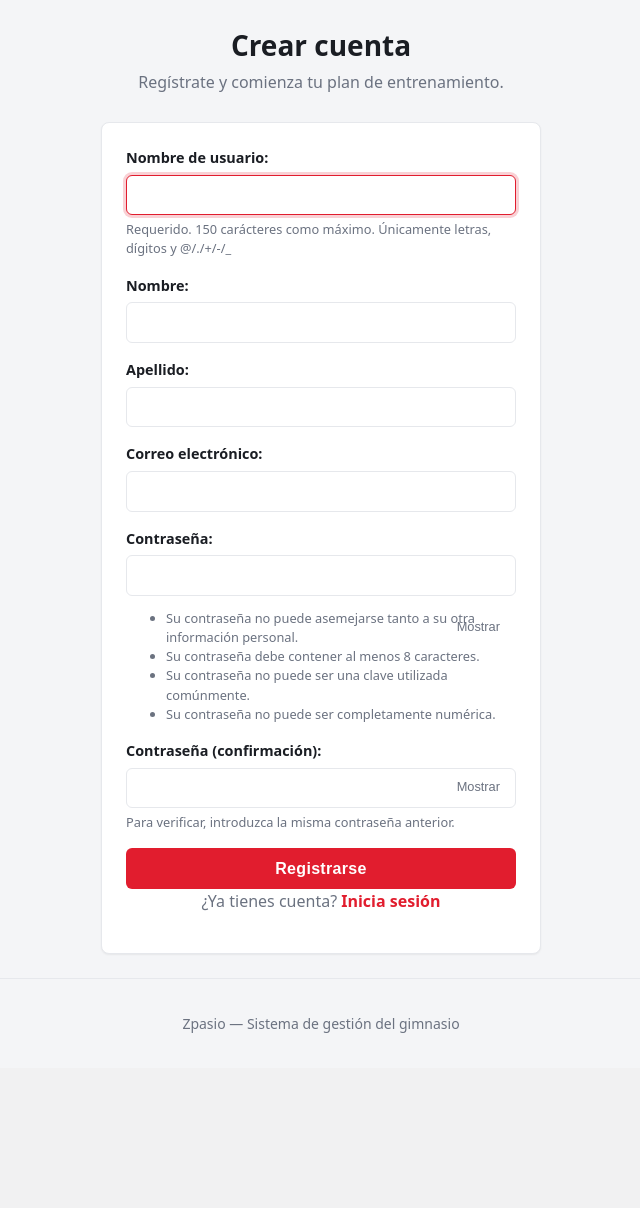
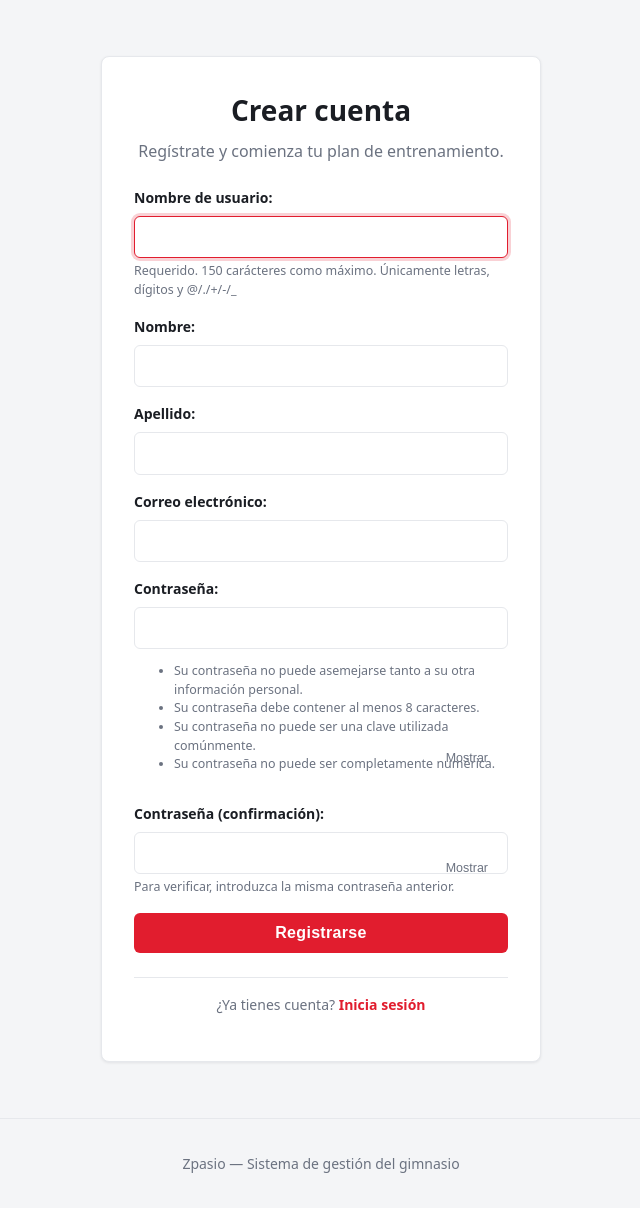
Before and after one commit to BrandonSilvestreMachaca/zpasio-knn, a Django app: page /registro/ in a window 1280 px wide. Shown: the part 55-1263 px from the top of the page, without its empty margins (319-959 px from the left). Before the commit the page ends 1088 px from the top, so only its background shows below. Run offline with Django 5.2, Linux system fonts and the light colour scheme.

Commit message:
Rediseñar interfaz de autenticación

```diff
--- a/static/css/styles.css
+++ b/static/css/styles.css
@@ -377,6 +377,158 @@ a:hover {
 
 .auth-body .container {
     flex: 1;
+}
+
+/* ---------- Páginas de autenticación ---------- */
+
+.auth-page {
+    flex: 1;
+    display: flex;
+    align-items: center;
+    justify-content: center;
+    padding: var(--space-8) var(--space-4);
+    width: 100%;
+}
+
+.auth-card {
+    background: var(--color-surface);
+    border: 1px solid var(--color-border);
+    border-radius: var(--radius);
+    box-shadow: var(--shadow);
+    padding: var(--space-8);
+    width: 100%;
+    max-width: var(--max-form);
+}
+
+.auth-card-header {
+    text-align: center;
+    margin-bottom: var(--space-6);
+}
+
+.auth-card-header .page-title {
+    margin: 0 0 var(--space-2);
+    font-size: var(--text-2xl);
+}
+
+.auth-card-header .page-subtitle {
+    margin: 0;
+    max-width: none;
+}
+
+.auth-form {
+    display: flex;
+    flex-direction: column;
+    gap: var(--space-4);
+}
+
+.auth-form .form-row {
+    margin: 0;
+}
+
+.auth-form label {
+    display: block;
+    font-size: var(--text-sm);
+    font-weight: var(--weight-medium);
+    margin-bottom: var(--space-2);
+    color: var(--color-text);
+}
+
+.auth-form input,
+.auth-form select,
+.auth-form textarea {
+    width: 100%;
+    padding: 0.7rem 0.9rem;
+    background-color: var(--color-surface);
+    border: 1px solid var(--color-border);
+    border-radius: var(--radius-sm);
+    color: var(--color-text);
+    font-size: var(--text-base);
+    transition: border-color 0.15s ease, box-shadow 0.15s ease;
+}
+
+.auth-form input::placeholder {
+    color: var(--color-text-muted);
+}
+
+.auth-form input:focus,
+.auth-form select:focus,
+.auth-form textarea:focus {
+    outline: none;
+    border-color: var(--color-accent);
+    box-shadow: var(--focus-ring);
+}
+
+.auth-form .help-text,
+.auth-form .helptext {
+    display: block;
+    color: var(--color-text-muted);
+    font-size: var(--text-xs);
+    margin-top: var(--space-1);
+}
+
+.auth-form .errorlist {
+    margin: 0 0 var(--space-2);
+    padding: var(--space-3) var(--space-4);
+    font-size: var(--text-sm);
+}
+
+.auth-form .password-field {
+    position: relative;
+}
+
+.auth-form .password-field input {
+    padding-right: 3.5rem;
+}
+
+.auth-form .password-toggle {
+    position: absolute;
+    top: calc(100% - 2.5rem);
+    right: var(--space-3);
+    transform: none;
+    background: none;
+    border: none;
+    color: var(--color-text-muted);
+    cursor: pointer;
+    font-size: var(--text-xs);
+    padding: var(--space-1) var(--space-2);
+}
+
+.auth-form .password-toggle:hover {
+    color: var(--color-accent);
+}
+
+.btn-primary {
+    background-color: var(--color-accent);
+    color: #fff;
+    border: none;
+    padding: 0.85rem var(--space-4);
+    border-radius: var(--radius-sm);
+    cursor: pointer;
+    font-size: var(--text-base);
+    font-weight: var(--weight-bold);
+    letter-spacing: 0.02em;
+    transition: background-color 0.15s ease;
+    width: 100%;
+}
+
+.btn-primary:hover {
+    background-color: var(--color-accent-hover);
+    color: #fff;
+    text-decoration: none;
+}
+
+.auth-footer-link {
+    text-align: center;
+    margin-top: var(--space-6);
+    padding-top: var(--space-4);
+    border-top: 1px solid var(--color-border);
+    color: var(--color-text-muted);
+    font-size: var(--text-sm);
+}
+
+.auth-footer-link a {
+    color: var(--color-accent);
+    font-weight: var(--weight-medium);
 }
 
 /* ---------- Contenedor principal ---------- */
--- a/templates/accounts/register.html
+++ b/templates/accounts/register.html
@@ -3,10 +3,14 @@
 {% block title %}Registro — Zpasio{% endblock %}
 
 {% block content %}
+<div class="auth-page">
+    <div class="auth-card">
+        <header class="auth-card-header">
             <h1 class="page-title">Crear cuenta</h1>
             <p class="page-subtitle">Regístrate y comienza tu plan de entrenamiento.</p>
+        </header>
 
-<form method="post" class="form" novalidate>
+        <form method="post" class="auth-form" novalidate>
             {% csrf_token %}
 
             {% if form.non_field_errors %}
@@ -58,10 +62,12 @@
                 {% if form.password2.help_text %}<span class="help-text">{{ form.password2.help_text|safe }}</span>{% endif %}
             </div>
 
-    <button type="submit" class="btn">Registrarse</button>
+            <button type="submit" class="btn btn-primary">Registrarse</button>
+        </form>
 
-    <p class="btn-link">¿Ya tienes cuenta? <a href="{% url 'accounts:login' %}">Inicia sesión</a></p>
-</form>
+        <p class="auth-footer-link">¿Ya tienes cuenta? <a href="{% url 'accounts:login' %}">Inicia sesión</a></p>
+    </div>
+</div>
 {% endblock %}
 
 {% block scripts %}
```
Also changed, not shown: templates/accounts/login.html (+10 -4 lines). Lines whose indentation alone changed are shown as unchanged.
